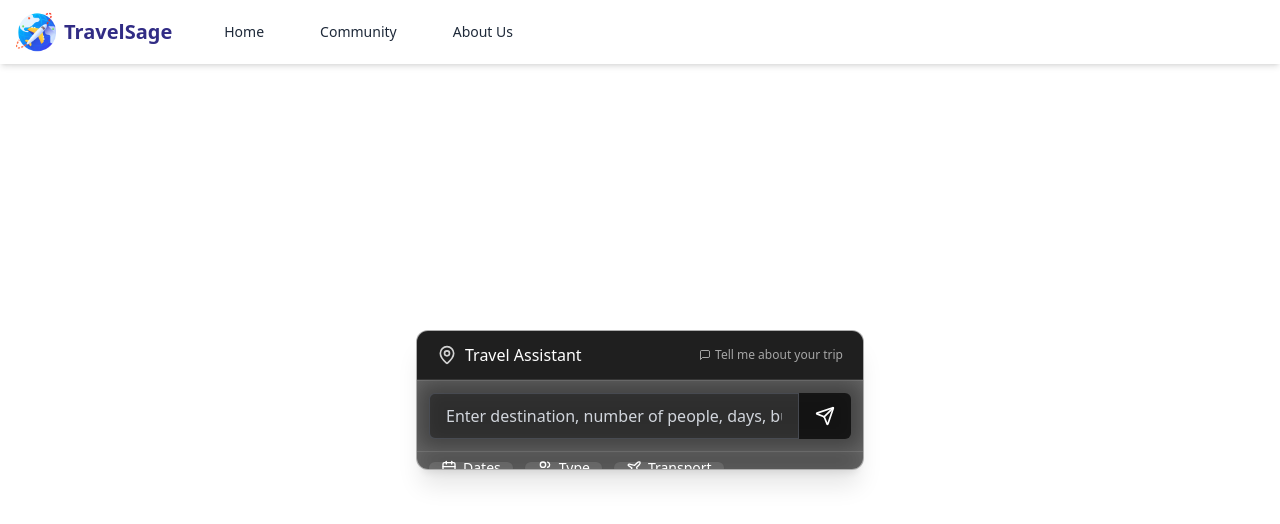
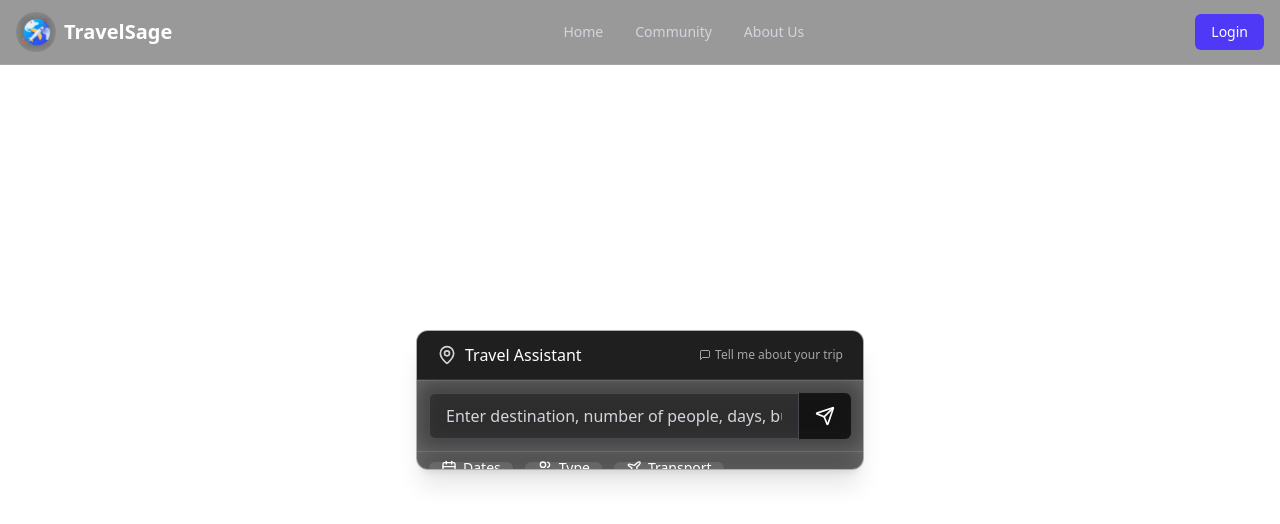
Before and after one commit to JayGuri/Codeshastra_XI_PUJA, a Next.js app in the folder frontend/: page / in a window 1280 px wide. Shown: the top 524 px of the page. Built offline with nearby package versions, Linux system fonts and the light colour scheme.

Commit message:
Improved Navbar

```diff
--- a/frontend/app/globals.css
+++ b/frontend/app/globals.css
@@ -110,3 +110,31 @@ input[type="date"] {
   background-size: contain;
   pointer-events: none;
 }
+
+/* Navbar animations and effects */
+@keyframes glow {
+  0% {
+    box-shadow: 0 0 5px rgba(255, 255, 255, 0.3);
+  }
+  50% {
+    box-shadow: 0 0 15px rgba(255, 255, 255, 0.5);
+  }
+  100% {
+    box-shadow: 0 0 5px rgba(255, 255, 255, 0.3);
+  }
+}
+
+.nav-glow {
+  animation: glow 3s infinite;
+}
+
+/* Smooth scrolling for the whole page */
+html {
+  scroll-behavior: smooth;
+}
+
+/* Enhance glass effect */
+.backdrop-blur-lg {
+  backdrop-filter: blur(12px);
+  -webkit-backdrop-filter: blur(12px);
+}
--- a/frontend/components/Logo.jsx
+++ b/frontend/components/Logo.jsx
@@ -4,9 +4,17 @@ export default function Logo() {
   return (
     <div className="flex items-center">
       <div className="h-10 w-10 relative">
-        <Image src="/images/logo.png" alt="Travel Planner Logo" fill style={{ objectFit: "contain" }} priority />
+        <div className="absolute inset-0 bg-white/10 rounded-full backdrop-blur-sm"></div>
+        <Image
+          src="/images/logo.png"
+          alt="Travel Planner Logo"
+          fill
+          style={{ objectFit: "contain" }}
+          className="p-1.5"
+          priority
+        />
       </div>
-      <span className="ml-2 text-xl font-bold text-indigo-900">TravelSage</span>
+      <span className="ml-2 text-xl font-bold text-white">TravelSage</span>
     </div>
   )
 }
--- a/frontend/components/Navbar.jsx
+++ b/frontend/components/Navbar.jsx
@@ -1,103 +1,112 @@
 "use client"
 
-import { useState } from "react"
+import { useState, useEffect } from "react"
 import Link from "next/link"
 import Logo from "./Logo"
+import { Menu, X } from "lucide-react"
 
 export default function Navbar() {
   const [isMenuOpen, setIsMenuOpen] = useState(false)
+  const [scrolled, setScrolled] = useState(false)
+
+  // Add scroll effect
+  useEffect(() => {
+    const handleScroll = () => {
+      if (window.scrollY > 20) {
+        setScrolled(true)
+      } else {
+        setScrolled(false)
+      }
+    }
+
+    window.addEventListener("scroll", handleScroll)
+    return () => window.removeEventListener("scroll", handleScroll)
+  }, [])
 
   return (
-    <nav className="bg-white/90 backdrop-blur-md shadow-md fixed w-full z-50">
+    <nav
+      className={`fixed w-full z-50 transition-all duration-300 ${
+        scrolled ? "bg-black/80" : "bg-black/40"
+      } backdrop-blur-lg border-b border-white/10`}
+    >
       <div className="container mx-auto px-4">
-        <div className="flex justify-between items-center h-16">
-          <div className="flex items-center">
-            <Link href="/" className="flex-shrink-0">
+        <div className="flex items-center h-16">
+          {/* Logo */}
+          <div className="flex-shrink-0 mr-auto">
+            <Link href="/">
               <Logo />
             </Link>
-            <div className="hidden md:block ml-10">
-              <div className="flex items-center space-x-8">
+          </div>
+
+          {/* Desktop Navigation - Centered */}
+          <div className="hidden md:flex items-center justify-center space-x-8">
+            {[
+              { name: "Home", href: "/" },
+              { name: "Community", href: "/community" },
+              { name: "About Us", href: "/about" },
+            ].map((item) => (
               <Link
-                  href="/"
-                  className="text-gray-800 hover:text-indigo-600 px-3 py-2 rounded-md text-sm font-medium transition-colors"
+                key={item.name}
+                href={item.href}
+                className="text-gray-300 hover:text-white text-sm font-medium transition-colors relative group"
               >
-                  Home
+                {item.name}
+                <span className="absolute bottom-0 left-0 w-0 h-0.5 bg-white group-hover:w-full transition-all duration-300"></span>
               </Link>
+            ))}
+          </div>
+
+          {/* Right section - could add buttons/CTAs here */}
+          <div className="hidden md:flex items-center ml-auto">
             <Link
-                  href="/community"
-                  className="text-gray-800 hover:text-indigo-600 px-3 py-2 rounded-md text-sm font-medium transition-colors"
+              href="/login"
+              className="text-white bg-indigo-600 hover:bg-indigo-700 px-4 py-2 rounded-md text-sm font-medium transition-colors"
             >
-                  Community
-                </Link>
-                <Link
-                  href="/about"
-                  className="text-gray-800 hover:text-indigo-600 px-3 py-2 rounded-md text-sm font-medium transition-colors"
-                >
-                  About Us
+              Login
             </Link>
           </div>
-            </div>
-          </div>
-          <div className="md:hidden">
+
+          {/* Mobile Menu Button */}
+          <div className="md:hidden ml-auto">
             <button
               onClick={() => setIsMenuOpen(!isMenuOpen)}
-              className="inline-flex items-center justify-center p-2 rounded-md text-gray-700 hover:text-indigo-600 hover:bg-gray-100 focus:outline-none focus:ring-2 focus:ring-inset focus:ring-indigo-500"
+              className="inline-flex items-center justify-center p-2 rounded-md text-gray-300 hover:text-white hover:bg-white/10 focus:outline-none transition-colors"
               aria-expanded="false"
             >
               <span className="sr-only">Open main menu</span>
               {!isMenuOpen ? (
-                <svg
-                  className="block h-6 w-6"
-                  xmlns="http://www.w3.org/2000/svg"
-                  fill="none"
-                  viewBox="0 0 24 24"
-                  stroke="currentColor"
-                  aria-hidden="true"
-                >
-                  <path strokeLinecap="round" strokeLinejoin="round" strokeWidth="2" d="M4 6h16M4 12h16M4 18h16" />
-                </svg>
+                <Menu className="block h-6 w-6" aria-hidden="true" />
               ) : (
-                <svg
-                  className="block h-6 w-6"
-                  xmlns="http://www.w3.org/2000/svg"
-                  fill="none"
-                  viewBox="0 0 24 24"
-                  stroke="currentColor"
-                  aria-hidden="true"
-                >
-                  <path strokeLinecap="round" strokeLinejoin="round" strokeWidth="2" d="M6 18L18 6M6 6l12 12" />
-                </svg>
+                <X className="block h-6 w-6" aria-hidden="true" />
               )}
             </button>
           </div>
         </div>
       </div>
 
-      {/* Mobile menu, show/hide based on menu state */}
+      {/* Mobile menu */}
       {isMenuOpen && (
         <div className="md:hidden">
-          <div className="px-2 pt-2 pb-3 space-y-1 sm:px-3 bg-white shadow-lg">
+          <div className="px-2 pt-2 pb-3 space-y-1 bg-black/90 backdrop-blur-lg border-t border-white/10">
+            {[
+              { name: "Home", href: "/" },
+              { name: "Community", href: "/community" },
+              { name: "About Us", href: "/about" },
+              { name: "Login", href: "/login" },
+            ].map((item) => (
               <Link
-              href="/"
-              className="text-gray-800 hover:text-indigo-600 block px-3 py-2 rounded-md text-base font-medium"
+                key={item.name}
+                href={item.href}
+                className={`${
+                  item.name === "Login"
+                    ? "text-white bg-indigo-600 hover:bg-indigo-700"
+                    : "text-gray-300 hover:text-white"
+                } block px-3 py-2 rounded-md text-base font-medium transition-all`}
                 onClick={() => setIsMenuOpen(false)}
               >
-              Home
+                {item.name}
               </Link>
-            <Link
-              href="/community"
-              className="text-gray-800 hover:text-indigo-600 block px-3 py-2 rounded-md text-base font-medium"
-              onClick={() => setIsMenuOpen(false)}
-            >
-              Community
-            </Link>
-            <Link
-              href="/about"
-              className="text-gray-800 hover:text-indigo-600 block px-3 py-2 rounded-md text-base font-medium"
-              onClick={() => setIsMenuOpen(false)}
-            >
-              About Us
-            </Link>
+            ))}
           </div>
         </div>
       )}
```
Lines whose indentation alone changed are shown as unchanged.
